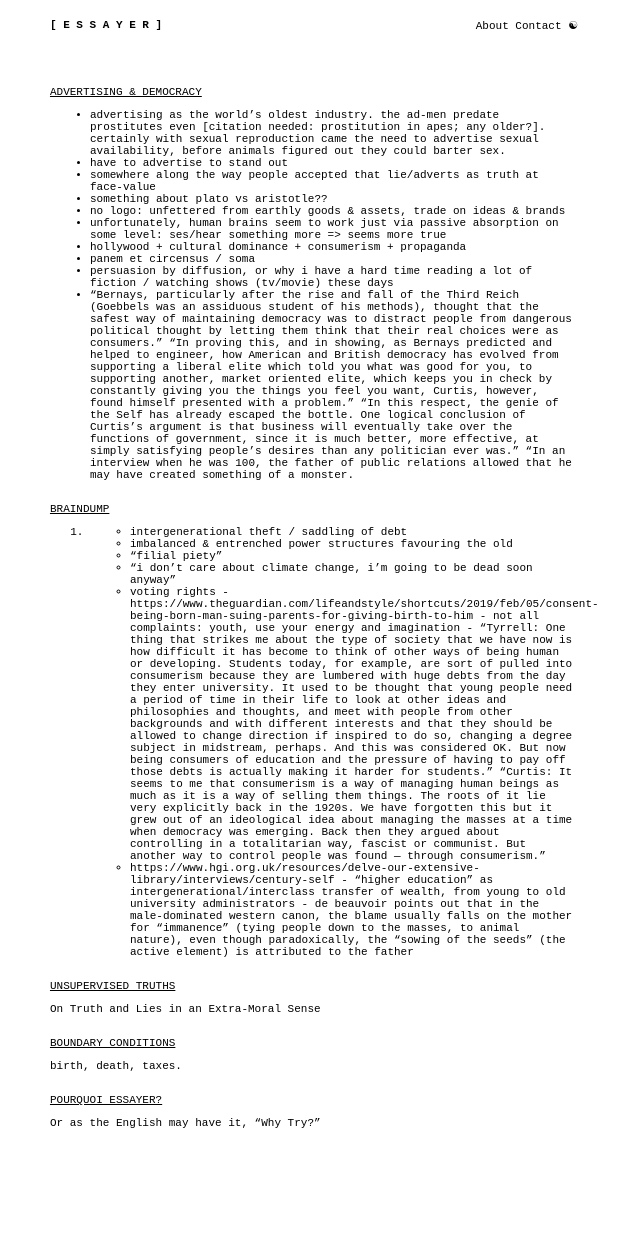
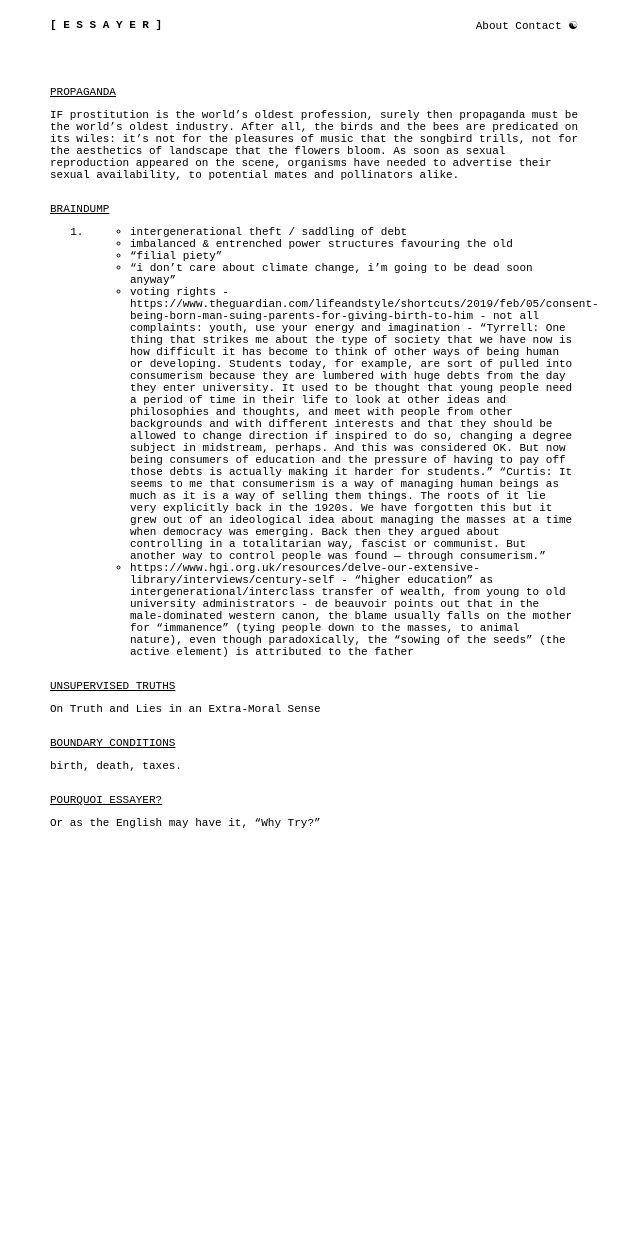
Before and after one commit to joseph-long/essayer, a Jekyll site: the page built from index.md, in a window 1280 px wide. Shown: the whole page, without its empty margins (326-966 px from the left). Built offline with Jekyll 4.4.1, drawn with Linux system fonts in a browser that asks for light colours; some web fonts are replaced; after the commit the page ends 939 px from its top, so only the background shows below that.

```diff
--- a/_posts/2020-06-15-advertising-and-democracy.md
+++ b/_posts/2020-06-15-advertising-and-democracy.md
@@ -1,20 +1,40 @@
 ---
 layout:   essai
-title:    "Advertising & Democracy"
+title:    "Propaganda"
 ---
 
+IF prostitution is the world's oldest profession, surely then propaganda must
+be the world's oldest industry. After all, the birds and the bees are
+predicated on its wiles: it's not for the pleasures of music that the songbird
+trills, not for the aesthetics of landscape that the flowers bloom. As soon as
+sexual reproduction appeared on the scene, organisms have needed to advertise
+their sexual availability, to potential mates and pollinators alike.
 
-  - advertising as the world's oldest industry. the ad-men predate prostitutes
+<!--
+propaganda -> advertising after ww2
+
+
+  - advertising as the world's oldest industry? the ad-men predate prostitutes
     even [citation needed: prostitution in apes; any older?]. certainly with
     sexual reproduction came the need to advertise sexual availability, before
     animals figured out they could barter sex.
-  - have to advertise to stand out
+  - have to advertise to stand out in a crowded market (generating demand where
+    previously there was none, i.e. nobody saw a need for it, or wanted it in
+    the first place)
   - somewhere along the way people accepted that lie/adverts as truth at
-    face-value
+    face-value (observation collapses the wave function? observation changes
+    the result? or was that true from the start?)
   - something about plato vs aristotle??
   - no logo: unfettered from earthly goods & assets, trade on ideas & brands
+    (attempting to extricate oneself from the human boundary condition, only
+    everyone is still tied down)
+  - value of "essential work" vs value of "non-essential work" (COVID-19)
+  - value of "woman's work" vs value of "non-woman's work"
+    - russia doctors anecdote
+  - commodity fetishism -> brand fetishism
   - unfortunately, human brains seem to work just via passive absorption on
-    some level: ses/hear something more => seems more true
+    some level: see/hear something more => seems more true
+
   - hollywood + cultural dominance + consumerism + propaganda
   - panem et circensus / soma
   - persuasion by diffusion, or why i have a hard time reading a lot of fiction
@@ -61,10 +81,4 @@ title:    "Advertising & Democracy"
     - propaganda & control of the public mind
     - mad men
     - amusing ourselves to death
-
-
-    <!-- requires more research -->
-
-  - value of "essential work" vs value of "non-essential work" (COVID-19)
-  - value of "woman's work" vs value of "non-woman's work"
-    - russia doctors anecdote
+ -->
```
